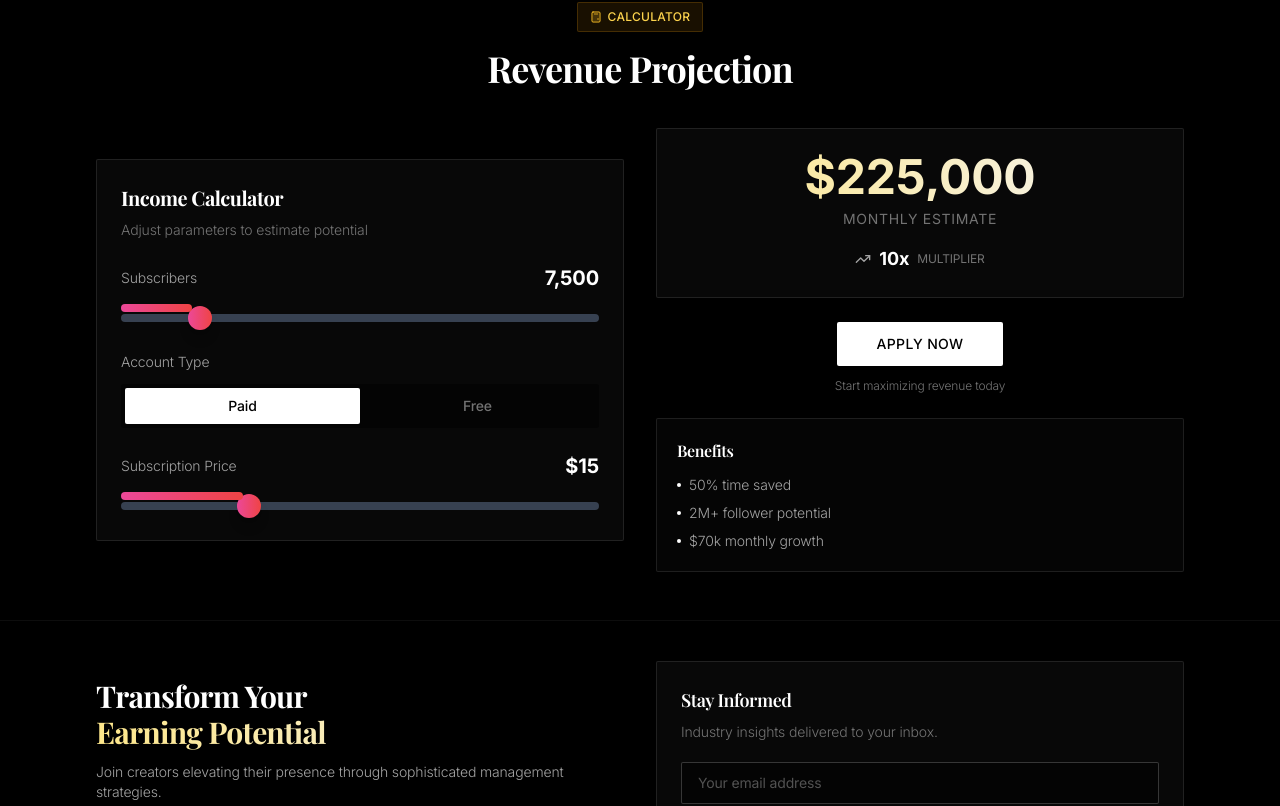
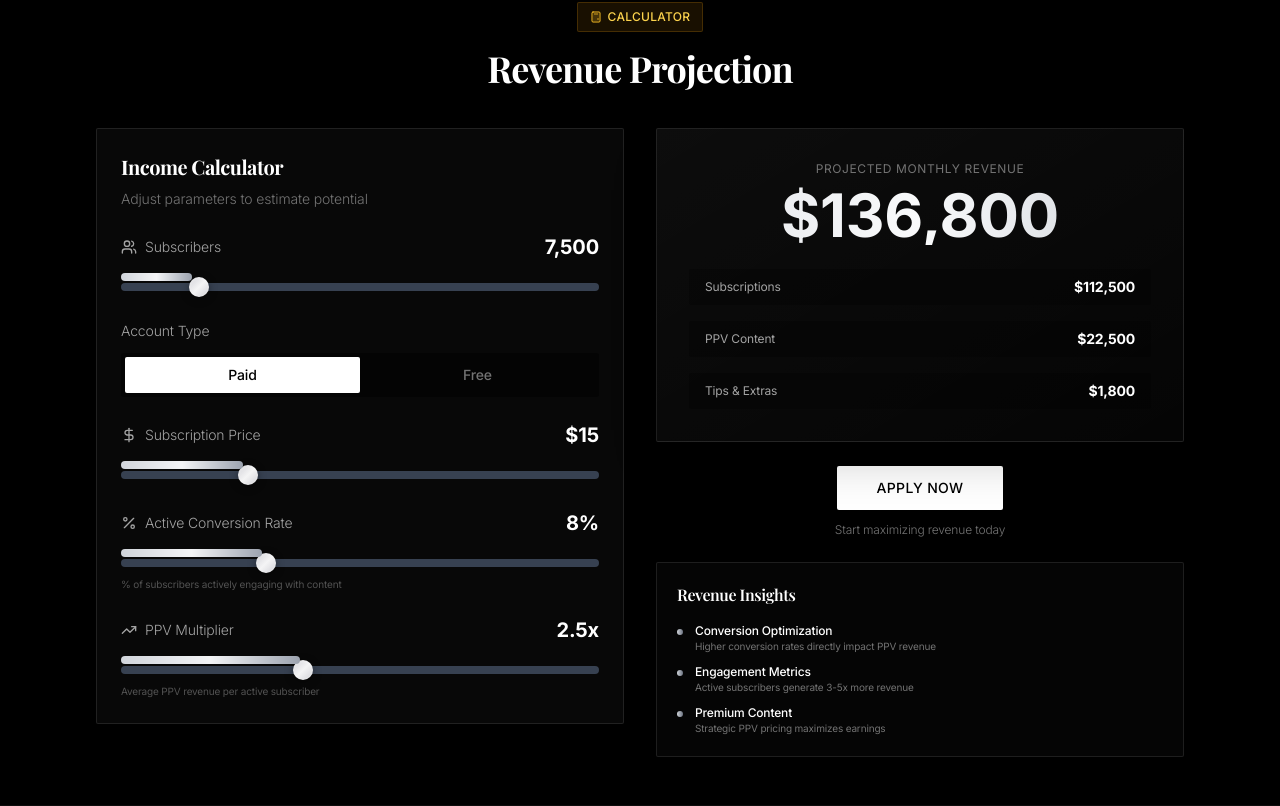
Before and after one commit to Zan7777/sb1-sh7tsakm, a React (Vite) app: page / in a window 1280 px wide. Shown: the part 3434-4240 px from the top of the page. Built offline with nearby package versions, Linux system fonts and the light colour scheme.

Commit message:
Updated index.css

```diff
--- a/src/components/Calculator.tsx
+++ b/src/components/Calculator.tsx
@@ -1,19 +1,47 @@
 import React, { useState, useEffect } from 'react';
-import { Calculator as CalcIcon, TrendingUp } from 'lucide-react';
+import { Calculator as CalcIcon, TrendingUp, DollarSign, Users, Percent } from 'lucide-react';
 
 const Calculator: React.FC = () => {
   const [subscribers, setSubscribers] = useState(7500);
   const [subscriptionPrice, setSubscriptionPrice] = useState(15);
   const [isPaid, setIsPaid] = useState(true);
+  const [conversionRate, setConversionRate] = useState(8);
+  const [ppvMultiplier, setPpvMultiplier] = useState(2.5);
   const [revenue, setRevenue] = useState(0);
-  const [multiplier, setMultiplier] = useState(10);
+  const [breakdown, setBreakdown] = useState({
+    subscription: 0,
+    ppv: 0,
+    tips: 0,
+    total: 0
+  });
 
   useEffect(() => {
-    // Calculate estimated revenue
-    const baseRevenue = isPaid ? subscribers * subscriptionPrice : subscribers * 5;
-    const ppvRevenue = baseRevenue * (multiplier / 10);
-    setRevenue(Math.round(baseRevenue + ppvRevenue));
-  }, [subscribers, subscriptionPrice, isPaid, multiplier]);
+    // Advanced revenue calculation
+    const activeRate = conversionRate / 100;
+    const activeSubscribers = Math.round(subscribers * activeRate);
+
+    // Base subscription revenue
+    const subscriptionRev = isPaid ? subscribers * subscriptionPrice : 0;
+
+    // PPV revenue (from active subscribers)
+    const ppvRev = Math.round(activeSubscribers * subscriptionPrice * ppvMultiplier);
+
+    // Tips revenue (15% of active subscribers tip avg $20)
+    const tipsRev = Math.round(activeSubscribers * 0.15 * 20);
+
+    // Free account revenue (estimated $2 per subscriber from PPV/tips)
+    const freeRev = !isPaid ? subscribers * 2 : 0;
+
+    const total = subscriptionRev + ppvRev + tipsRev + freeRev;
+
+    setBreakdown({
+      subscription: subscriptionRev,
+      ppv: ppvRev + freeRev,
+      tips: tipsRev,
+      total: total
+    });
+    setRevenue(total);
+  }, [subscribers, subscriptionPrice, isPaid, conversionRate, ppvMultiplier]);
 
   return (
     <section id="calculator" className="py-6 md:py-12 relative">
@@ -29,15 +57,18 @@ const Calculator: React.FC = () => {
           </h2>
         </div>
 
-        <div className="grid lg:grid-cols-2 gap-4 md:gap-8 items-center">
-          <div className="bg-white/[0.03] backdrop-blur-sm rounded-sm p-4 md:p-6 border border-white/10">
+        <div className="grid lg:grid-cols-2 gap-4 md:gap-8 items-start">
+          <div className="bg-white/[0.03] backdrop-blur-sm rounded-sm p-4 md:p-6 border border-white/10 shadow-2xl">
             <h3 className="text-base md:text-xl font-bold text-white mb-1.5 md:mb-2 tracking-tight">Income Calculator</h3>
             <p className="text-xs md:text-sm text-neutral-500 mb-4 md:mb-6 font-light">Adjust parameters to estimate potential</p>
 
             <div className="space-y-4 md:space-y-6">
               <div>
                 <div className="flex justify-between items-center mb-2 md:mb-3">
-                  <label className="text-xs md:text-sm text-neutral-400 font-light">Subscribers</label>
+                  <label className="text-xs md:text-sm text-neutral-400 font-light flex items-center gap-2">
+                    <Users className="w-4 h-4" />
+                    Subscribers
+                  </label>
                   <span className="text-base md:text-xl font-bold text-white">
                     {subscribers.toLocaleString()}
                   </span>
@@ -49,10 +80,10 @@ const Calculator: React.FC = () => {
                     max="50000"
                     value={subscribers}
                     onChange={(e) => setSubscribers(Number(e.target.value))}
-                    className="w-full h-2 bg-gray-700 rounded-lg appearance-none cursor-pointer slider"
+                    className="w-full h-2 bg-gray-700 rounded-lg appearance-none cursor-pointer slider-metallic"
                   />
                   <div
-                    className="absolute top-0 left-0 h-2 bg-gradient-to-r from-pink-500 to-red-500 rounded-lg pointer-events-none"
+                    className="absolute top-0 left-0 h-2 rounded-lg pointer-events-none bg-gradient-to-r from-gray-300 via-gray-100 to-gray-400"
                     style={{ width: `${(subscribers - 100) / (50000 - 100) * 100}%` }}
                   ></div>
                 </div>
@@ -84,11 +115,13 @@ const Calculator: React.FC = () => {
                 </div>
               </div>
 
-              {/* Subscription Price - only show for paid accounts */}
               {isPaid && (
                 <div>
                   <div className="flex justify-between items-center mb-2 md:mb-3">
-                    <label className="text-xs md:text-sm text-neutral-400 font-light">Subscription Price</label>
+                    <label className="text-xs md:text-sm text-neutral-400 font-light flex items-center gap-2">
+                      <DollarSign className="w-4 h-4" />
+                      Subscription Price
+                    </label>
                     <span className="text-base md:text-xl font-bold text-white">${subscriptionPrice}</span>
                   </div>
                   <div className="relative">
@@ -98,29 +131,90 @@ const Calculator: React.FC = () => {
                       max="50"
                       value={subscriptionPrice}
                       onChange={(e) => setSubscriptionPrice(Number(e.target.value))}
-                      className="w-full h-2 bg-gray-700 rounded-lg appearance-none cursor-pointer slider"
+                      className="w-full h-2 bg-gray-700 rounded-lg appearance-none cursor-pointer slider-metallic"
                     />
                     <div
-                      className="absolute top-0 left-0 h-2 bg-gradient-to-r from-pink-500 to-red-500 rounded-lg pointer-events-none"
+                      className="absolute top-0 left-0 h-2 rounded-lg pointer-events-none bg-gradient-to-r from-gray-300 via-gray-100 to-gray-400"
                       style={{ width: `${(subscriptionPrice - 3) / (50 - 3) * 100}%` }}
                     ></div>
                   </div>
                 </div>
               )}
+
+              <div>
+                <div className="flex justify-between items-center mb-2 md:mb-3">
+                  <label className="text-xs md:text-sm text-neutral-400 font-light flex items-center gap-2">
+                    <Percent className="w-4 h-4" />
+                    Active Conversion Rate
+                  </label>
+                  <span className="text-base md:text-xl font-bold text-white">{conversionRate}%</span>
+                </div>
+                <div className="relative">
+                  <input
+                    type="range"
+                    min="3"
+                    max="20"
+                    step="0.5"
+                    value={conversionRate}
+                    onChange={(e) => setConversionRate(Number(e.target.value))}
+                    className="w-full h-2 bg-gray-700 rounded-lg appearance-none cursor-pointer slider-metallic"
+                  />
+                  <div
+                    className="absolute top-0 left-0 h-2 rounded-lg pointer-events-none bg-gradient-to-r from-gray-300 via-gray-100 to-gray-400"
+                    style={{ width: `${(conversionRate - 3) / (20 - 3) * 100}%` }}
+                  ></div>
+                </div>
+                <p className="text-[10px] text-neutral-600 mt-1">% of subscribers actively engaging with content</p>
+              </div>
+
+              <div>
+                <div className="flex justify-between items-center mb-2 md:mb-3">
+                  <label className="text-xs md:text-sm text-neutral-400 font-light flex items-center gap-2">
+                    <TrendingUp className="w-4 h-4" />
+                    PPV Multiplier
+                  </label>
+                  <span className="text-base md:text-xl font-bold text-white">{ppvMultiplier}x</span>
+                </div>
+                <div className="relative">
+                  <input
+                    type="range"
+                    min="1"
+                    max="5"
+                    step="0.1"
+                    value={ppvMultiplier}
+                    onChange={(e) => setPpvMultiplier(Number(e.target.value))}
+                    className="w-full h-2 bg-gray-700 rounded-lg appearance-none cursor-pointer slider-metallic"
+                  />
+                  <div
+                    className="absolute top-0 left-0 h-2 rounded-lg pointer-events-none bg-gradient-to-r from-gray-300 via-gray-100 to-gray-400"
+                    style={{ width: `${(ppvMultiplier - 1) / (5 - 1) * 100}%` }}
+                  ></div>
+                </div>
+                <p className="text-[10px] text-neutral-600 mt-1">Average PPV revenue per active subscriber</p>
+              </div>
             </div>
           </div>
 
           <div className="space-y-4 md:space-y-6 mt-4 lg:mt-0">
-            <div className="text-center bg-white/[0.03] backdrop-blur-sm rounded-sm p-4 md:p-6 border border-white/10">
-              <div className="text-2xl sm:text-3xl md:text-4xl lg:text-5xl font-bold bg-gradient-to-r from-amber-200 to-neutral-100 bg-clip-text text-transparent mb-1.5 md:mb-2">
+            <div className="text-center bg-gradient-to-br from-white/[0.05] to-white/[0.02] backdrop-blur-sm rounded-sm p-4 md:p-8 border border-white/10 shadow-2xl">
+              <p className="text-[10px] md:text-xs text-neutral-500 uppercase tracking-wider mb-2">Projected Monthly Revenue</p>
+              <div className="text-3xl sm:text-4xl md:text-5xl lg:text-6xl font-bold bg-gradient-to-r from-gray-200 via-gray-50 to-gray-300 bg-clip-text text-transparent mb-4 md:mb-6">
                 ${revenue.toLocaleString()}
               </div>
-              <p className="text-[10px] md:text-sm text-neutral-500 uppercase tracking-wider">Monthly Estimate</p>
 
-              <div className="mt-3 md:mt-4 flex items-center justify-center text-neutral-400">
-                <TrendingUp className="w-3 h-3 md:w-4 md:h-4 mr-1.5 md:mr-2" />
-                <span className="text-base md:text-lg font-bold text-white">{multiplier}x</span>
-                <span className="text-[10px] md:text-xs text-neutral-500 ml-1.5 md:ml-2 uppercase">Multiplier</span>
+              <div className="space-y-3 md:space-y-4 mt-6">
+                <div className="flex items-center justify-between px-4 py-2 bg-black/30 rounded-sm">
+                  <span className="text-xs text-neutral-400">Subscriptions</span>
+                  <span className="text-sm font-bold text-white">${breakdown.subscription.toLocaleString()}</span>
+                </div>
+                <div className="flex items-center justify-between px-4 py-2 bg-black/30 rounded-sm">
+                  <span className="text-xs text-neutral-400">PPV Content</span>
+                  <span className="text-sm font-bold text-white">${breakdown.ppv.toLocaleString()}</span>
+                </div>
+                <div className="flex items-center justify-between px-4 py-2 bg-black/30 rounded-sm">
+                  <span className="text-xs text-neutral-400">Tips & Extras</span>
+                  <span className="text-sm font-bold text-white">${breakdown.tips.toLocaleString()}</span>
+                </div>
               </div>
             </div>
 
@@ -131,22 +225,31 @@ const Calculator: React.FC = () => {
               <p className="text-[10px] md:text-xs text-neutral-500 mt-2 md:mt-3 font-light">Start maximizing revenue today</p>
             </div>
 
-            <div className="bg-white/[0.02] backdrop-blur-sm rounded-sm p-3 md:p-5 border border-white/10">
-              <h4 className="text-sm md:text-base font-semibold text-white mb-2 md:mb-3 tracking-tight">Benefits</h4>
-              <ul className="space-y-1.5 md:space-y-2 text-xs md:text-sm text-neutral-400 font-light">
-                <li className="flex items-center">
-                  <div className="w-1 h-1 bg-white rounded-full mr-2"></div>
-                  50% time saved
-                </li>
-                <li className="flex items-center">
-                  <div className="w-1 h-1 bg-white rounded-full mr-2"></div>
-                  2M+ follower potential
-                </li>
-                <li className="flex items-center">
-                  <div className="w-1 h-1 bg-white rounded-full mr-2"></div>
-                  $70k monthly growth
-                </li>
-              </ul>
+            <div className="bg-white/[0.02] backdrop-blur-sm rounded-sm p-3 md:p-5 border border-white/10 shadow-lg">
+              <h4 className="text-sm md:text-base font-semibold text-white mb-3 md:mb-4 tracking-tight">Revenue Insights</h4>
+              <div className="space-y-2.5">
+                <div className="flex items-start gap-3">
+                  <div className="w-1.5 h-1.5 rounded-full bg-gradient-to-r from-gray-300 to-gray-500 mt-1.5"></div>
+                  <div>
+                    <p className="text-xs text-white font-medium">Conversion Optimization</p>
+                    <p className="text-[10px] text-neutral-500">Higher conversion rates directly impact PPV revenue</p>
+                  </div>
+                </div>
+                <div className="flex items-start gap-3">
+                  <div className="w-1.5 h-1.5 rounded-full bg-gradient-to-r from-gray-300 to-gray-500 mt-1.5"></div>
+                  <div>
+                    <p className="text-xs text-white font-medium">Engagement Metrics</p>
+                    <p className="text-[10px] text-neutral-500">Active subscribers generate 3-5x more revenue</p>
+                  </div>
+                </div>
+                <div className="flex items-start gap-3">
+                  <div className="w-1.5 h-1.5 rounded-full bg-gradient-to-r from-gray-300 to-gray-500 mt-1.5"></div>
+                  <div>
+                    <p className="text-xs text-white font-medium">Premium Content</p>
+                    <p className="text-[10px] text-neutral-500">Strategic PPV pricing maximizes earnings</p>
+                  </div>
+                </div>
+              </div>
             </div>
           </div>
         </div>
--- a/src/index.css
+++ b/src/index.css
@@ -32,6 +32,32 @@
 
   .slider::-moz-range-thumb {
     @apply w-6 h-6 rounded-full bg-gradient-to-r from-pink-500 to-red-500 cursor-pointer shadow-lg border-0;
+  }
+
+  .slider-metallic {
+    @apply relative appearance-none bg-transparent cursor-pointer;
+  }
+
+  .slider-metallic::-webkit-slider-thumb {
+    @apply appearance-none w-5 h-5 rounded-full cursor-pointer;
+    background: linear-gradient(135deg, #d4d4d8 0%, #e4e4e7 25%, #f4f4f5 50%, #e4e4e7 75%, #d4d4d8 100%);
+    box-shadow: 0 2px 8px rgba(0, 0, 0, 0.4), inset 0 1px 2px rgba(255, 255, 255, 0.3);
+    border: 1px solid rgba(255, 255, 255, 0.2);
+  }
+
+  .slider-metallic::-webkit-slider-thumb:hover {
+    box-shadow: 0 3px 12px rgba(255, 255, 255, 0.3), inset 0 1px 2px rgba(255, 255, 255, 0.4);
+  }
+
+  .slider-metallic::-moz-range-thumb {
+    @apply w-5 h-5 rounded-full cursor-pointer;
+    background: linear-gradient(135deg, #d4d4d8 0%, #e4e4e7 25%, #f4f4f5 50%, #e4e4e7 75%, #d4d4d8 100%);
+    box-shadow: 0 2px 8px rgba(0, 0, 0, 0.4), inset 0 1px 2px rgba(255, 255, 255, 0.3);
+    border: 1px solid rgba(255, 255, 255, 0.2);
+  }
+
+  .slider-metallic::-moz-range-thumb:hover {
+    box-shadow: 0 3px 12px rgba(255, 255, 255, 0.3), inset 0 1px 2px rgba(255, 255, 255, 0.4);
   }
 }
 
```
